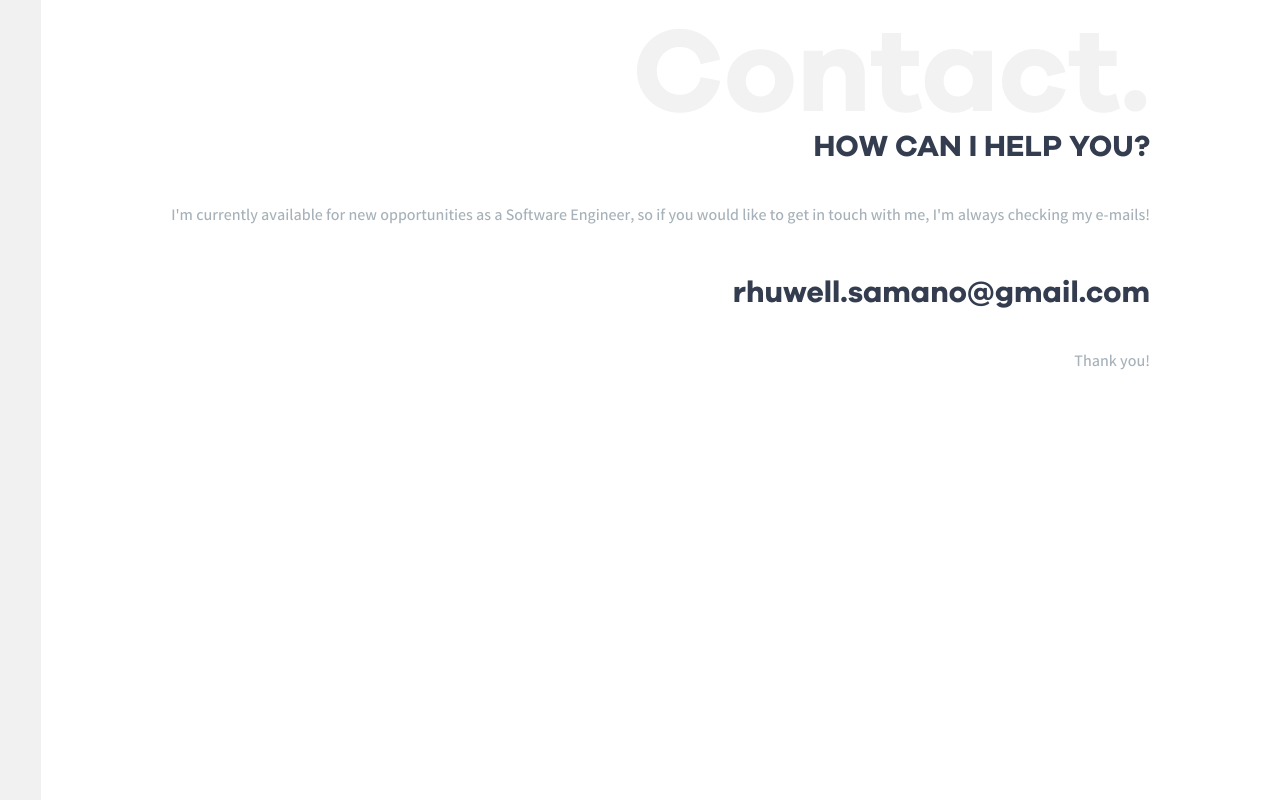
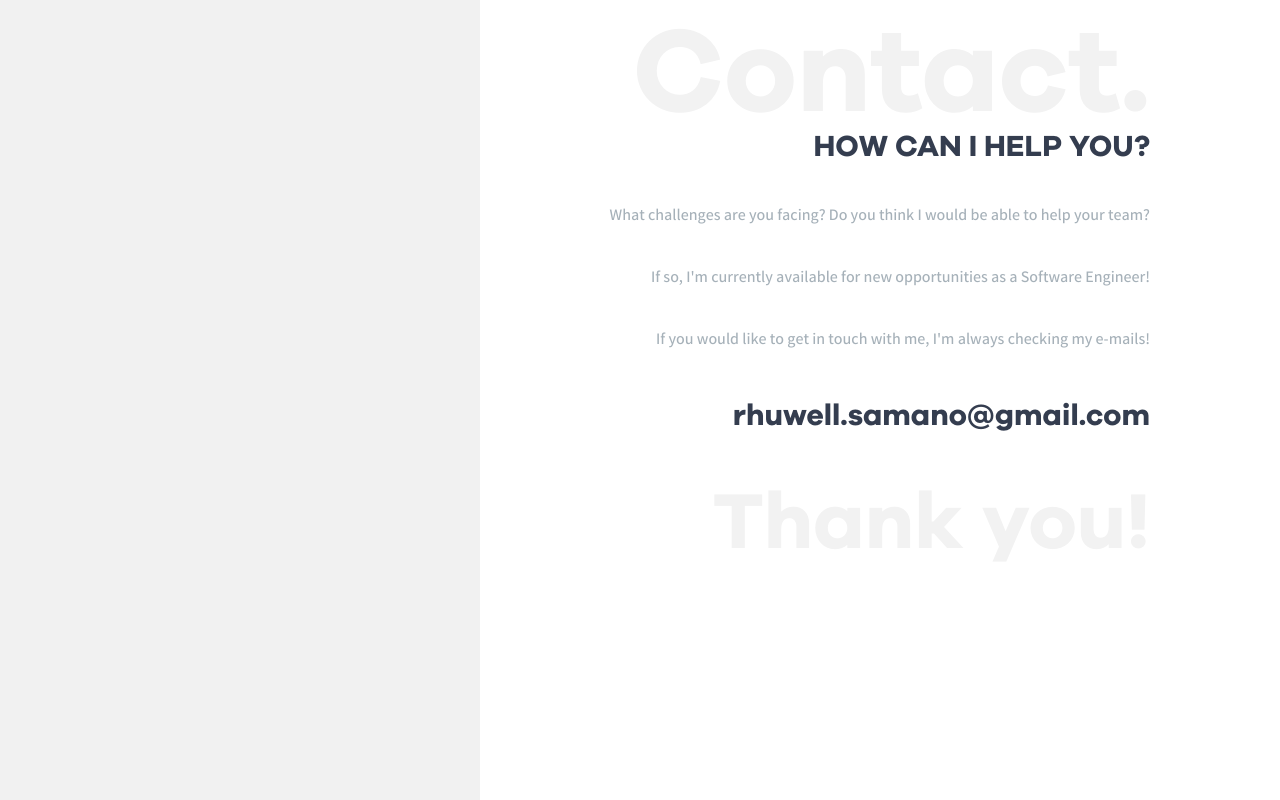
Before and after one commit to rhuwellsamano/rhuwellsamano, a Next.js app: page / in a window 1280 px wide. Shown: the part 7429-8229 px from the top of the page. Built offline with nearby package versions, Linux system fonts and the light colour scheme.

Commit message:
front page is done and buttons are pointing to the right pages

```diff
--- a/pages/index.js
+++ b/pages/index.js
@@ -277,10 +277,14 @@ const Homepage = () => (
           <h2>Contact.</h2>
           <h3>HOW CAN I HELP YOU?</h3>
 
-          <h5>I'm currently available for new opportunities as a Software Engineer, so if you would like to get in touch with me, I'm always checking my e-mails!</h5>
+          <h5>What challenges are you facing?
+          Do you think I would be able to help your team?</h5>
+
+          <h5>If so, I'm currently available for new opportunities as a Software Engineer!</h5>
+          <h5>If you would like to get in touch with me, I'm always checking my e-mails!</h5>
 
           <h3>rhuwell.samano@gmail.com</h3>
-          <h5>Thank you!</h5>
+          <h2 className="contact-h2">Thank you!</h2>
 
 
 
@@ -339,9 +343,6 @@ const Homepage = () => (
         color: #FFF;
         border-radius: 5px;
       }
-      a.view-more:hover {
-        color: #FECE00;
-      }
       .text-left {
         text-align: left;
         padding: 20px 130px;
@@ -361,6 +362,14 @@ const Homepage = () => (
       .work-h2 {
         font-family: 'Galano';
         font-size: 120px;
+        color: #F2F2F2;
+        padding-top: 0px;
+        margin-bottom: 10px;
+        line-height: 0.3;
+      }
+      .contact-h2 {
+        font-family: 'Galano';
+        font-size: 80px;
         color: #F2F2F2;
         padding-top: 0px;
         margin-bottom: 10px;
```
